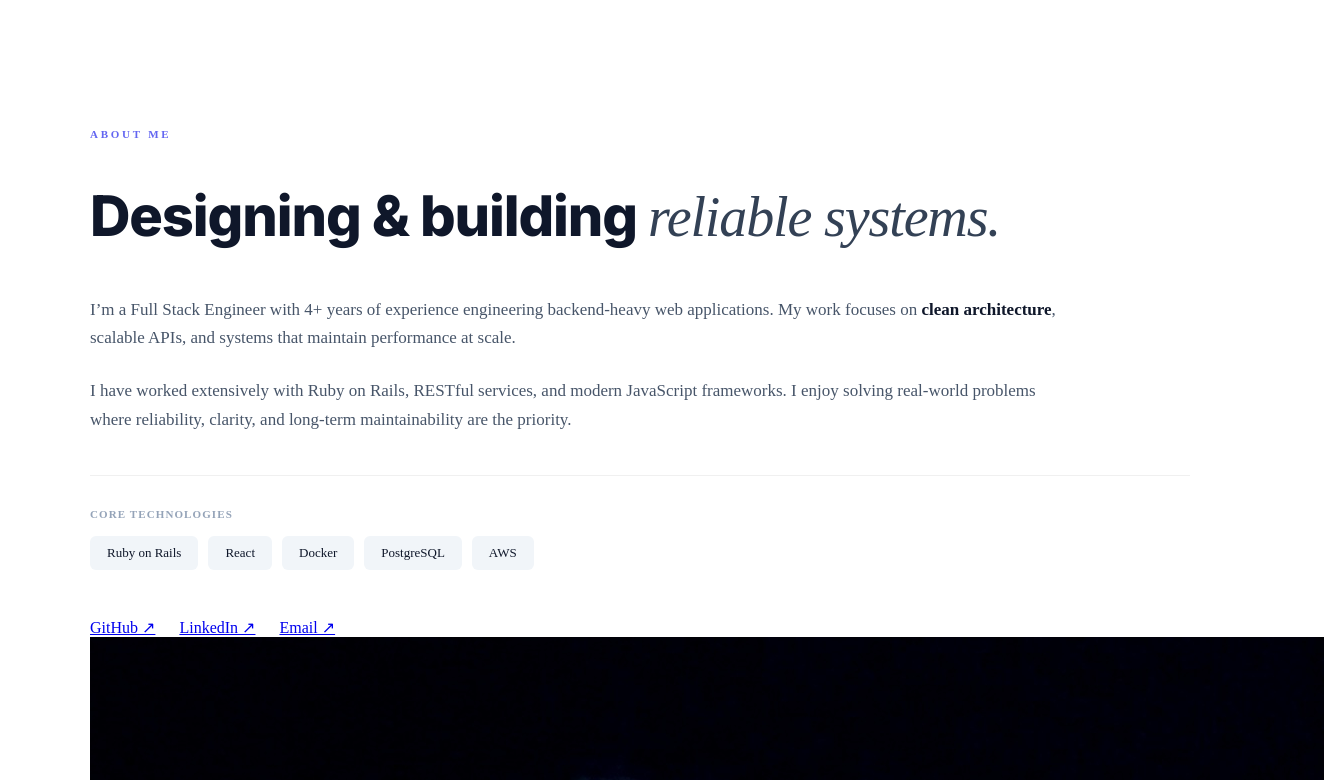
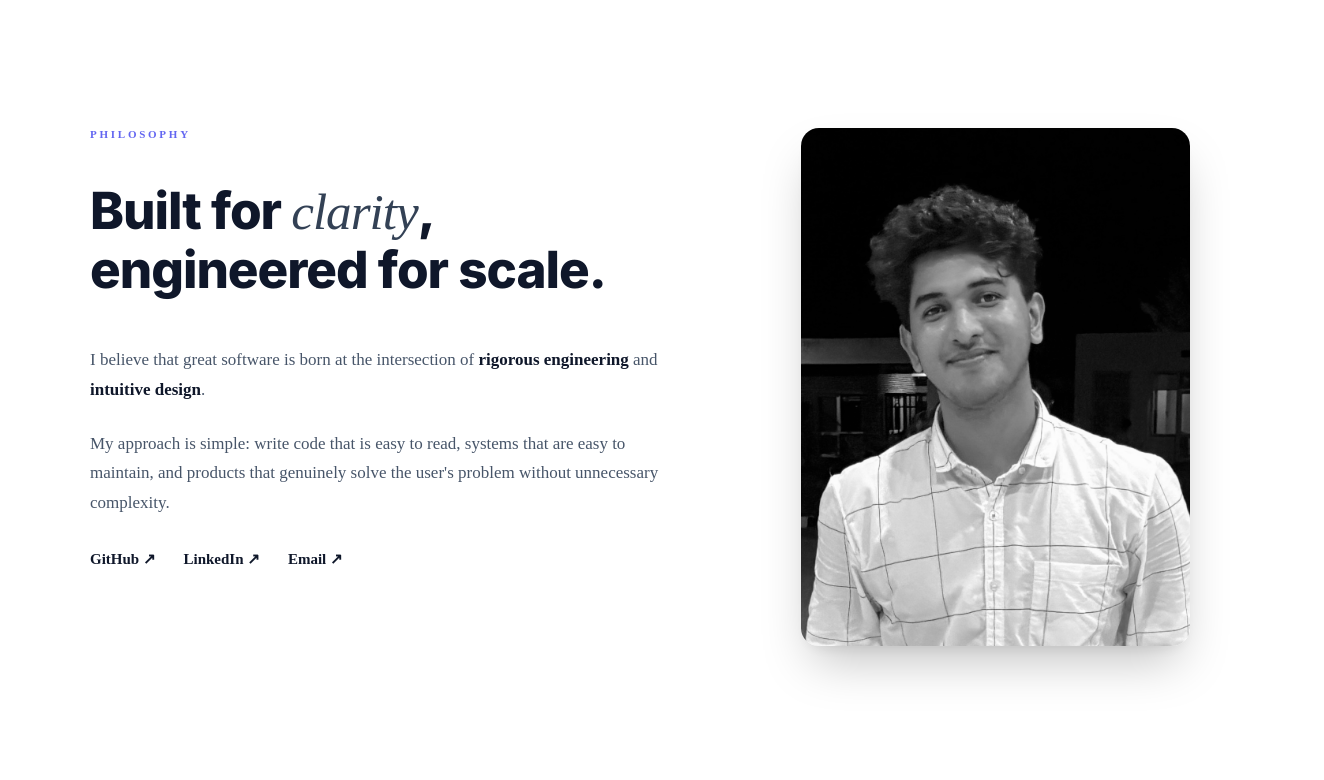
Before and after one commit to Ankit-Ahirrao/my-portfolio, a React (Vite) app: page / in a window 1280 px wide. Shown: the part 820-1600 px from the top of the page, 1324 px wide, since content can reach past the window. Built offline with nearby package versions, Linux system fonts and the light colour scheme; a web font is replaced by a local one.

Commit message:
update about section image alinged

```diff
--- a/src/components/About.jsx
+++ b/src/components/About.jsx
@@ -1,68 +1,77 @@
+import { motion } from "framer-motion";
 import "../styles/about.css";
 import profileImg from "../assets/profile.jpg";
 
 export default function About() {
   return (
-    <section className="about section" id="about">
-      <div className="container">
+    <section className="about">
+      <div className="about-container">
 
-        <div className="about-grid">
+        {/* LEFT CONTENT */}
+        <div className="about-content">
+          <span className="section-label">Philosophy</span>
 
-          {/* LEFT SIDE */}
-          <div className="about-content">
-            <span className="section-label-std">About Me</span>
-
-            <h2 className="section-title-std">
-              Designing & building{" "}
-              <span className="title-serif">reliable systems.</span>
+          <h2 className="about-title">
+            Built for{" "}
+            <span className="italic-serif">clarity</span>, <br />
+            engineered for scale.
           </h2>
 
           <div className="about-body">
             <p>
-                I’m a Full Stack Engineer with 4+ years of experience
-                engineering backend-heavy web applications. My work focuses
-                on <strong>clean architecture</strong>, scalable APIs,
-                and systems that maintain performance at scale.
+              I believe that great software is born at the intersection of
+              <strong> rigorous engineering</strong> and
+              <strong> intuitive design</strong>.
             </p>
 
             <p>
-                I have worked extensively with Ruby on Rails, RESTful services,
-                and modern JavaScript frameworks. I enjoy solving real-world
-                problems where reliability, clarity, and long-term
-                maintainability are the priority.
+              My approach is simple: write code that is easy to read,
+              systems that are easy to maintain, and products that
+              genuinely solve the user's problem without unnecessary complexity.
             </p>
           </div>
 
-            <div className="about-stack">
-              <span className="stack-label">Core Technologies</span>
-              <div className="stack-tags">
-                <span>Ruby on Rails</span>
-                <span>React</span>
-                <span>Docker</span>
-                <span>PostgreSQL</span>
-                <span>AWS</span>
-              </div>
-            </div>
-
           <div className="about-links">
-              <a href="https://github.com/Ankit-Ahirrao" target="_blank" rel="noreferrer">
+            <a
+              href="https://github.com/Ankit-Ahirrao"
+              target="_blank"
+              rel="noreferrer"
+              className="link-item"
+            >
               GitHub ↗
             </a>
-              <a href="https://in.linkedin.com/in/ankit-ahirrao" target="_blank" rel="noreferrer">
+
+            <a
+              href="https://in.linkedin.com/in/ankit-ahirrao"
+              target="_blank"
+              rel="noreferrer"
+              className="link-item"
+            >
               LinkedIn ↗
             </a>
-              <a href="mailto:ahirraoankit5@gmail.com">
+
+            <a
+              href="mailto:ahirraoankit5@gmail.com"
+              className="link-item"
+            >
               Email ↗
             </a>
           </div>
         </div>
 
-          {/* RIGHT SIDE */}
-          <div className="about-image">
-            <img src={profileImg} alt="Ankit Ahirrao" />
+        {/* RIGHT IMAGE */}
+        <div className="about-image-wrapper">
+          <motion.img
+            src={profileImg}
+            alt="Ankit Ahirrao"
+            className="profile-img"
+            initial={{ opacity: 0, y: 40 }}
+            whileInView={{ opacity: 1, y: 0 }}
+            transition={{ duration: 0.8, ease: [0.32, 0.72, 0, 1] }}
+            viewport={{ once: true }}
+          />
         </div>
 
-        </div>
       </div>
     </section>
   );
--- a/src/styles/about.css
+++ b/src/styles/about.css
@@ -1,6 +1,10 @@
+/* =====================
+   SECTION WRAPPER
+   ===================== */
+
 .about {
   background: #ffffff;
-  padding: 140px 0; /* Generous vertical spacing */
+  padding: 140px 0;
   position: relative;
 }
 
@@ -10,9 +14,9 @@
   padding: 0 24px;
 
   display: grid;
-  grid-template-columns: 1.3fr 0.8fr; /* Text gets more space */
+  grid-template-columns: 1.3fr 0.8fr;
   gap: 80px;
-  align-items: flex-start; /* KEY: Top align looks more "editorial" */
+  align-items: flex-start;
 }
 
 /* =====================
@@ -30,8 +34,8 @@
 }
 
 .about-title {
-  font-family: 'Inter', sans-serif; /* Mix Sans & Serif */
-  font-size: clamp(2.5rem, 4vw, 3.5rem);
+  font-family: 'Inter', sans-serif;
+  font-size: clamp(2.6rem, 4vw, 3.6rem);
   font-weight: 800;
   line-height: 1.1;
   color: #0f172a;
@@ -39,7 +43,6 @@
   letter-spacing: -0.02em;
 }
 
-/* The italic part makes it look premium/personal */
 .italic-serif {
   font-family: "Times New Roman", Georgia, serif;
   font-style: italic;
@@ -47,10 +50,13 @@
   color: #334155;
 }
 
-/* Body Text */
+/* =====================
+   BODY TEXT
+   ===================== */
+
 .about-body p {
   font-size: 17px;
-  line-height: 1.7;
+  line-height: 1.75;
   color: #475569;
   margin-bottom: 24px;
   max-width: 90%;
@@ -62,54 +68,13 @@
 }
 
 /* =====================
-   STACK TAGS
+   LINKS
    ===================== */
-.about-stack {
-  margin-top: 40px;
-  margin-bottom: 48px;
-  padding-top: 32px;
-  border-top: 1px solid rgba(0,0,0,0.06); /* Subtle divider */
-}
 
-.stack-label {
-  display: block;
-  font-size: 11px;
-  font-weight: 700;
-  text-transform: uppercase;
-  letter-spacing: 0.1em;
-  color: #94a3b8;
-  margin-bottom: 16px;
-}
-
-.stack-tags {
-  display: flex;
-  flex-wrap: wrap;
-  gap: 10px;
-}
-
-.stack-tags span {
-  font-size: 13px;
-  font-weight: 500;
-  color: #0f172a;
-  background: #f1f5f9;
-  padding: 8px 16px;
-  border-radius: 6px;
-  border: 1px solid transparent;
-  transition: all 0.2s;
-}
-
-.stack-tags span:hover {
-  background: #ffffff;
-  border-color: #cbd5e1;
-  transform: translateY(-2px);
-}
-
-/* =====================
-   LINKS (Minimal)
-   ===================== */
 .about-links {
   display: flex;
-  gap: 24px;
+  gap: 28px;
+  margin-top: 32px;
 }
 
 .link-item {
@@ -118,7 +83,7 @@
   color: #0f172a;
   text-decoration: none;
   position: relative;
-  transition: color 0.2s;
+  transition: color 0.25s ease;
 }
 
 .link-item::after {
@@ -137,62 +102,88 @@
 }
 
 .link-item:hover {
-  color: #6366f1; /* Brand color on hover */
+  color: #6366f1;
 }
+
 .link-item:hover::after {
   background: #6366f1;
 }
 
 /* =====================
-   IMAGE (Clean & Sharp)
+   IMAGE (Editorial Card Style)
    ===================== */
+
 .about-image-wrapper {
   position: relative;
-  width: 100%;
+  display: flex;
+  justify-content: flex-end;
 }
 
 .profile-img {
   width: 100%;
-  max-width: 400px; /* Control max width */
-  aspect-ratio: 3/4; /* Portrait standard */
+  max-width: 420px;
+  aspect-ratio: 3/4;
   object-fit: cover;
-  border-radius: 12px;
+  border-radius: 18px;
+  display: block;
+
+  box-shadow:
+    0 25px 50px -12px rgba(0, 0, 0, 0.25),
+    0 8px 16px -8px rgba(0, 0, 0, 0.1);
+
   filter: grayscale(100%);
-  transition: filter 0.5s ease, transform 0.5s ease;
-  display: block;
-  /* Sharp shadow */
-  box-shadow: 20px 20px 0px #f1f5f9;
+  transition: all 0.6s cubic-bezier(0.32, 0.72, 0, 1);
 }
 
 /* Hover Effect */
 .about-image-wrapper:hover .profile-img {
   filter: grayscale(0%);
-  transform: translate(-5px, -5px);
-  box-shadow: 25px 25px 0px #e2e8f0;
+  transform: translateY(-6px);
+}
+
+/* Subtle background offset layer */
+.about-image-wrapper::before {
+  content: "";
+  position: absolute;
+  width: 100%;
+  max-width: 420px;
+  height: 100%;
+  border-radius: 18px;
+  background: #f1f5f9;
+  top: 24px;
+  right: -24px;
+  z-index: -1;
 }
 
 /* =====================
    RESPONSIVE
    ===================== */
+
 @media (max-width: 900px) {
+  .about {
+    padding: 100px 0;
+  }
+
   .about-container {
     grid-template-columns: 1fr;
     gap: 60px;
   }
 
   .about-image-wrapper {
-    order: -1; /* Image on top for mobile */
-    display: flex;
+    order: -1;
     justify-content: flex-start;
   }
 
   .profile-img {
     max-width: 100%;
-    aspect-ratio: 4/3; /* Landscape on mobile often looks better */
-    box-shadow: 12px 12px 0px #f1f5f9;
+    aspect-ratio: 4/3;
+  }
+
+  .about-image-wrapper::before {
+    display: none;
   }
 
   .about-title {
-    font-size: 2.5rem;
+    font-size: 2.4rem;
   }
 }
```
Lines whose indentation alone changed are shown as unchanged.
